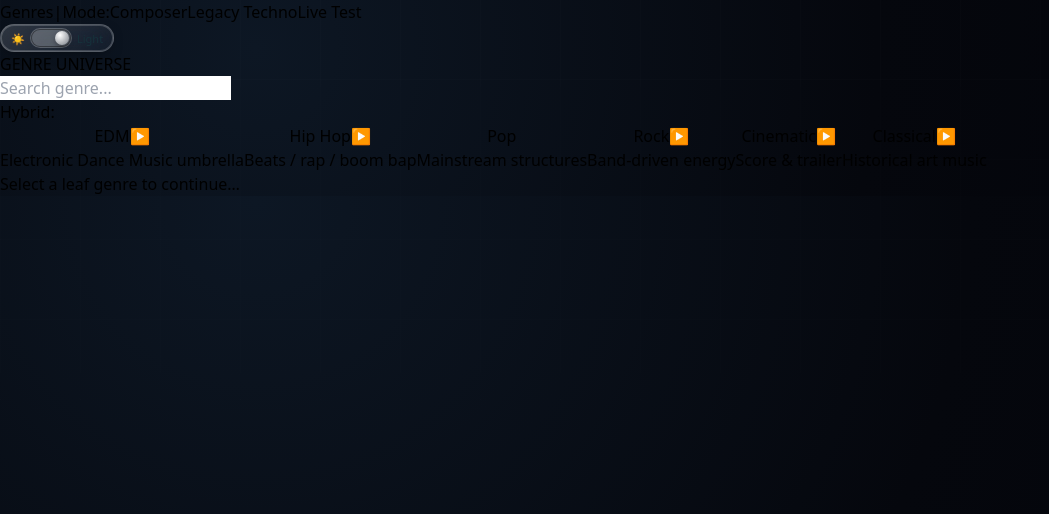
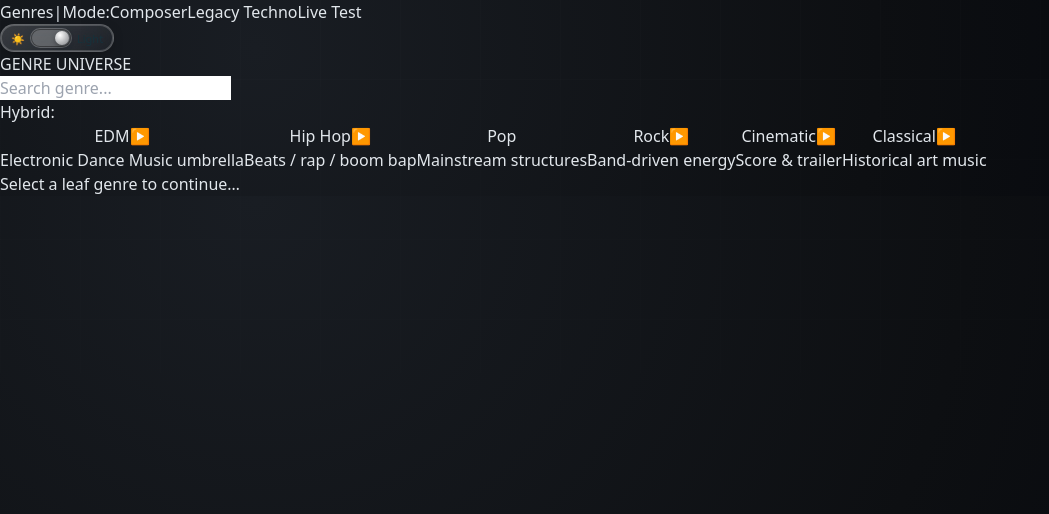
Before and after one commit to KIMJISUNG0/techno-prompt, a React (Vite) app: page / in a window 1280 px wide. Shown: the top 514 px of the page, without its empty margins (0-1049 px from the left). Built offline with nearby package versions, Linux system fonts and the light colour scheme.

Commit message:
feat(ui): unify grayscale/charcoal palette and neutralize genre gradients

```diff
--- a/src/components/portal/GenrePortal.tsx
+++ b/src/components/portal/GenrePortal.tsx
@@ -2,11 +2,6 @@ import React, { useState, useEffect, useMemo } from 'react';
 import { getGenreTheme } from '../../theme/genreThemes';
 
 // local helpers (duplicated for isolation) -------------------------------------------------
-function firstColor(grad:string){ const m=grad.split(' ').find(t=> t.startsWith('from-')); return m? tokenToHex(m.replace('from-','')):'#22d3ee'; }
-function midColor(grad:string){ const m=grad.split(' ').find(t=> t.startsWith('via-')); return m? tokenToHex(m.replace('via-','')): firstColor(grad); }
-function lastColor(grad:string){ const m=grad.split(' ').find(t=> t.startsWith('to-')); return m? tokenToHex(m.replace('to-','')):'#d946ef'; }
-const MAP: Record<string,string> = { 'cyan-400':'#22d3ee','teal-300':'#5eead4','fuchsia-400':'#e879f9','amber-400':'#fbbf24','lime-300':'#bef264','pink-400':'#f472b6','rose-300':'#fda4af','orange-300':'#fdba74','indigo-400':'#6366f1','violet-300':'#c4b5fd','sky-400':'#38bdf8','emerald-300':'#6ee7b7','purple-400':'#a855f7','yellow-200':'#fef08a','stone-300':'#d6d3d1','amber-300':'#fcd34d','yellow-400':'#facc15'};
-function tokenToHex(t:string){ return MAP[t] || '#22d3ee'; }
 
 export interface TopGenre {
   id: string;
@@ -136,25 +131,16 @@ export default function GenrePortal({ onPick, allowHybrid=true, maxHybrid=2 }: G
   });
 
   const rootGenre = path[0];
-  const portalTheme = getGenreTheme(rootGenre);
+  const portalTheme = getGenreTheme(rootGenre); // still used for subtle shadow only
   const accentBtn = 'text-[11px] px-2 py-1 rounded border transition shadow-inner/10 shadow-black/30';
-  const accentGhost = `border-slate-600 hover:border-current hover:bg-white/5 ${portalTheme.accent}`;
-  const accentPrimary = `bg-gradient-to-r ${portalTheme.gradient} text-slate-900 font-semibold border-transparent hover:brightness-110`;
+  const accentGhost = 'border-slate-600 hover:border-slate-400 hover:bg-white/5 text-slate-300';
+  const accentPrimary = 'bg-slate-300 text-slate-900 font-semibold border-slate-300 hover:bg-slate-200';
   const hybridActive = hybrid.length===2;
-  const secondTheme = hybridActive ? getGenreTheme(hybrid[1]) : null;
-  const headingGradient = hybridActive && secondTheme
-    ? 'from-[var(--ph-from)] via-[var(--ph-via)] to-[var(--ph-to)]'
-    : portalTheme.gradient;
-  const gradientVars = hybridActive && secondTheme ? {
-    ['--ph-from' as any]: firstColor(portalTheme.gradient),
-    ['--ph-via' as any]: midColor(portalTheme.gradient),
-    ['--ph-to' as any]: lastColor(secondTheme.gradient)
-  }: undefined;
   return (
-    <div className={`min-h-screen w-full bg-[#05070d] text-slate-100 px-6 py-10 ${portalTheme.glow}`} style={gradientVars}>
+    <div className={`min-h-screen w-full bg-[#05070d] text-slate-200 px-6 py-10 ${portalTheme.glow}`}>
       <div className="max-w-5xl mx-auto">
         <div className="flex items-center justify-between mb-6 flex-wrap gap-4">
-          <h1 className={`text-xl font-bold tracking-wider bg-clip-text text-transparent bg-gradient-to-r ${headingGradient}`}>GENRE UNIVERSE{hybridActive ? ' • HYBRID':''}</h1>
+          <h1 className={`text-xl font-bold tracking-wider text-slate-300`}>GENRE UNIVERSE{hybridActive ? ' • HYBRID':''}</h1>
           <div className="flex items-center gap-3 text-[11px] text-slate-400 flex-wrap">
             <input value={query} onChange={e=> setQuery(e.target.value)} placeholder="Search genre..." className="px-2 py-1 rounded bg-slate-800/60 border border-slate-700 focus:outline-none focus:border-cyan-400" />
             {path.length>0 && <button onClick={back} className={`${accentBtn} ${accentGhost}`}>Back</button>}
@@ -163,7 +149,7 @@ export default function GenrePortal({ onPick, allowHybrid=true, maxHybrid=2 }: G
               <div className="flex items-center gap-1">
                 <span className="text-slate-500">Hybrid:</span>
                 {hybrid.map(h=> (
-                  <button key={h} onClick={()=> setHybrid(x=> x.filter(i=> i!==h))} className={`px-2 py-0.5 text-[10px] rounded-full border border-fuchsia-400/60 text-fuchsia-200 bg-fuchsia-500/10 hover:border-fuchsia-300`}>{h}</button>
+                  <button key={h} onClick={()=> setHybrid(x=> x.filter(i=> i!==h))} className={`px-2 py-0.5 text-[10px] rounded-full border border-slate-500 text-slate-300 bg-white/5 hover:border-slate-400`}>{h}</button>
                 ))}
                 {hybrid.length>0 && <button onClick={()=> commitPick(hybrid)} className={`${accentBtn} ${accentPrimary}`}>Go</button>}
               </div>
@@ -174,16 +160,16 @@ export default function GenrePortal({ onPick, allowHybrid=true, maxHybrid=2 }: G
           <div className="mb-6 flex items-center gap-2 flex-wrap text-[11px]">
             <span className="text-slate-500">Recent:</span>
             {recent.slice(0,8).map(r=> (
-              <button key={r} onClick={()=> commitPick([r])} className="px-2 py-0.5 rounded border border-slate-600 hover:border-cyan-400 text-slate-300 hover:text-cyan-200">{r}</button>
+              <button key={r} onClick={()=> commitPick([r])} className="px-2 py-0.5 rounded border border-slate-600 hover:border-slate-400 text-slate-300 hover:text-slate-200">{r}</button>
             ))}
           </div>
         )}
         <div className="grid gap-4 sm:grid-cols-2 md:grid-cols-3 lg:grid-cols-4">
           {filteredLevel.map(n=> (
-            <button key={n.id} onClick={()=> enter(n.id)} className="group relative border border-slate-700 rounded-xl p-4 text-left bg-white/5 hover:border-cyan-400 hover:bg-slate-800/40 transition">
-              <div className="text-base font-medium tracking-wide group-hover:text-cyan-200 flex items-center justify-between">
+            <button key={n.id} onClick={()=> enter(n.id)} className="group relative border border-slate-700 rounded-xl p-4 text-left bg-white/5 hover:border-slate-500 hover:bg-slate-800/40 transition">
+              <div className="text-base font-medium tracking-wide group-hover:text-slate-200 flex items-center justify-between">
                 <span>{n.label}</span>
-                {n.children && <span className="text-[10px] text-slate-500 group-hover:text-cyan-300">▶</span>}
+                {n.children && <span className="text-[10px] text-slate-500 group-hover:text-slate-300">▶</span>}
               </div>
               <p className="mt-2 text-[11px] text-slate-400 line-clamp-3 min-h-[2.5rem]">{n.description || (n.children? 'Category':'')}</p>
             </button>
--- a/src/index.css
+++ b/src/index.css
@@ -2,10 +2,39 @@
 @tailwind components;
 @tailwind utilities;
 
-/* Global Dark Glass + Background */
+/* Global Dark Glass + Background (neutralized) */
+:root {
+	/* Neutral charcoal grayscale palette tokens */
+	--gray-950: #0d0f12;
+	--gray-900: #14171c;
+	--gray-850: #191d23;
+	--gray-800: #1f242b;
+	--gray-750: #262c35;
+	--gray-700: #2e353f;
+	--gray-600: #3c4552;
+	--gray-500: #566272;
+	--gray-400: #738095;
+	--gray-300: #9aa6b5;
+	--gray-200: #c2cbd5;
+	--gray-150: #d4dbe3;
+	--gray-100: #e4e9ef;
+	--gray-050: #f5f7fa;
+	--accent: #9fb4c5;
+	--accent-strong: #c3d4e0;
+	--focus-ring: #6e8aa3;
+	--bg-radial: radial-gradient(circle at 20% 25%, var(--gray-850) 0%, var(--gray-950) 60%, #05070d 100%);
+	--panel-glass: rgba(255,255,255,0.04);
+	--panel-border: rgba(255,255,255,0.07);
+	--panel-border-strong: rgba(255,255,255,0.12);
+	--text-primary: #e2e7ec;
+	--text-secondary: #9aa8b9;
+	--text-faint: #5e6b78;
+}
+
 html, body, #root {
-	background: radial-gradient(circle at 20% 25%, #0d1724 0%, #05070d 60%, #03040a 100%);
+	background: var(--bg-radial);
 	min-height:100%;
+	color:var(--text-primary);
 }
 
 body::before {
@@ -20,37 +49,38 @@ body::before {
 
 .glass-card {
 	position:relative;
-	background:rgba(255,255,255,0.05);
+	background:var(--panel-glass);
 	backdrop-filter: blur(10px) saturate(150%);
 	-webkit-backdrop-filter: blur(10px) saturate(150%);
-	border:1px solid rgba(255,255,255,0.08);
-	box-shadow:0 4px 14px -6px rgba(0,0,0,0.6), inset 0 0 0 1px rgba(255,255,255,0.05);
+	border:1px solid var(--panel-border);
+	box-shadow:0 4px 14px -6px rgba(0,0,0,0.65), inset 0 0 0 1px rgba(255,255,255,0.04);
 	border-radius:16px;
 }
 
-/* Bubble Button (iOS style) */
+/* Bubble Button (neutral) */
 .bubble-btn {
 	position:relative; overflow:hidden; border-radius:9999px;
-	padding:0.55rem 1.05rem; font-size:11px; letter-spacing:.4px;
-	border:1px solid rgba(255,255,255,0.15);
+	padding:0.55rem 1.05rem; font-size:11px; letter-spacing:.4px; font-weight:500;
+	border:1px solid var(--panel-border);
 	background:
-		radial-gradient(at 35% 30%, rgba(255,255,255,0.25), rgba(255,255,255,0) 60%),
-		linear-gradient(140deg, rgba(255,255,255,0.12), rgba(255,255,255,0.04));
+		radial-gradient(at 35% 30%, rgba(255,255,255,0.18), rgba(255,255,255,0) 60%),
+		linear-gradient(140deg, rgba(255,255,255,0.10), rgba(255,255,255,0.04));
 	backdrop-filter: blur(12px) saturate(160%);
 	-webkit-backdrop-filter: blur(12px) saturate(160%);
-	box-shadow:0 4px 12px -4px rgba(0,0,0,0.6), 0 0 0 1px rgba(255,255,255,0.06), inset 0 0 0 1px rgba(255,255,255,0.08);
+	box-shadow:0 4px 12px -4px rgba(0,0,0,0.7), 0 0 0 1px rgba(255,255,255,0.05), inset 0 0 0 1px rgba(255,255,255,0.07);
 	transition:background .35s ease, transform .3s ease, box-shadow .45s ease, color .3s;
-	color:#e3f6ff;
+	color:var(--text-secondary);
 }
-.bubble-btn[data-variant="primary"]{ color:#08222b; font-weight:600; }
+.bubble-btn[data-variant="primary"]{ color:#101418; font-weight:600; background:linear-gradient(to bottom,var(--gray-300),var(--gray-150)); border-color:var(--gray-300); }
 .bubble-btn:hover {
 	background:
-		radial-gradient(at var(--mx,50%) var(--my,50%), rgba(255,255,255,0.35), rgba(255,255,255,0) 65%),
-		linear-gradient(140deg, rgba(255,255,255,0.18), rgba(255,255,255,0.05));
-	box-shadow:0 6px 18px -6px rgba(0,0,0,0.7), 0 0 0 1px rgba(255,255,255,0.12), inset 0 0 0 1px rgba(255,255,255,0.12);
+		radial-gradient(at var(--mx,50%) var(--my,50%), rgba(255,255,255,0.28), rgba(255,255,255,0) 65%),
+		linear-gradient(140deg, rgba(255,255,255,0.15), rgba(255,255,255,0.05));
+	box-shadow:0 6px 18px -6px rgba(0,0,0,0.75), 0 0 0 1px rgba(255,255,255,0.11), inset 0 0 0 1px rgba(255,255,255,0.11);
+	color:var(--accent-strong);
 }
 .bubble-btn:active { transform:scale(.96); }
-.bubble-btn:focus-visible { outline:2px solid rgba(134,239,255,0.6); outline-offset:2px; }
+.bubble-btn:focus-visible { outline:2px solid var(--focus-ring); outline-offset:2px; }
 .bubble-btn.ripple-anim::before {
 	content:""; position:absolute; width:14px; height:14px; border-radius:50%;
 	left:calc(var(--mx,50%) - 7px); top:calc(var(--my,50%) - 7px);
@@ -77,17 +107,18 @@ body::before {
 	--ios-depth-shadow: 0 4px 10px -4px rgba(0,0,0,0.55), 0 6px 22px -10px rgba(0,0,0,0.8);
 }
 
+
 .ios-bubble {
 	position:relative; isolation:isolate; user-select:none;
 	border-radius:22px; padding:0.75rem 1rem; font-size:12px; font-weight:500; letter-spacing:.35px;
 	background:
 		var(--ios-sheen),
-		linear-gradient(145deg, rgba(255,255,255,0.18), rgba(255,255,255,0.05));
+		linear-gradient(145deg, rgba(255,255,255,0.15), rgba(255,255,255,0.05));
 	backdrop-filter:blur(18px) saturate(170%) contrast(110%);
 	-webkit-backdrop-filter:blur(18px) saturate(170%) contrast(110%);
 	border:1px solid rgba(255,255,255,0.22);
 	box-shadow:var(--ios-depth-shadow), inset 0 0 0 1px rgba(255,255,255,0.12);
-	color:#e6faff; display:inline-flex; align-items:center; gap:.55rem; cursor:pointer;
+	color:var(--text-secondary); display:inline-flex; align-items:center; gap:.55rem; cursor:pointer;
 	transition:box-shadow .45s ease, background .4s ease, transform .35s ease;
 }
 .ios-bubble::after { /* dynamic chroma ring */
@@ -98,7 +129,7 @@ body::before {
 	-webkit-mask-composite:xor; mask-composite:exclude;
 	opacity:.35; filter:blur(4px); transition:opacity .4s;
 }
-.ios-bubble[data-variant="accent"]{ color:#061c22; font-weight:600; }
+.ios-bubble[data-variant="accent"]{ color:#11171d; font-weight:600; background:linear-gradient(to bottom,var(--gray-300),var(--gray-150)); }
 .ios-bubble:hover { box-shadow:0 6px 26px -8px rgba(0,200,255,0.55), 0 0 0 1px rgba(255,255,255,0.35), inset 0 0 0 1px rgba(255,255,255,0.18); }
 .ios-bubble:hover::after { opacity:.65; }
 .ios-bubble:active { transform:translateY(1px) scale(.985); }
@@ -114,7 +145,7 @@ body::before {
 	-webkit-backdrop-filter:blur(20px) saturate(180%);
 	border:1px solid rgba(255,255,255,0.25);
 	box-shadow:0 6px 24px -8px rgba(0,0,0,0.75), 0 0 0 1px rgba(255,255,255,0.18), inset 0 0 0 1px rgba(255,255,255,0.28);
-	color:#f2fbff; cursor:pointer; transition:transform .4s cubic-bezier(.22,.68,.37,1), box-shadow .5s, background .5s;
+	color:var(--text-secondary); cursor:pointer; transition:transform .4s cubic-bezier(.22,.68,.37,1), box-shadow .5s, background .5s;
 }
 .ios-pill::before { /* moving liquid aura */
 	content:""; position:absolute; inset:0; border-radius:inherit; mix-blend-mode:overlay; pointer-events:none;
--- a/src/main.tsx
+++ b/src/main.tsx
@@ -60,12 +60,12 @@ function AppShell() {
   return (
     <div className={"min-h-screen flex flex-col " + (mode==='dark' ? 'app-dark-root' : 'bg-slate-100') }>
       <nav className={(mode==='dark' ? 'app-dark-nav ' : 'bg-white/70 backdrop-blur border-slate-200 ') + "border-b flex gap-4 px-4 py-2 text-xs tracking-wide items-center"}>
-        <button onClick={()=> (window as any).resetGenre?.()} className={mode==='dark' ? 'text-slate-400 hover:text-cyan-300' : 'text-slate-600 hover:text-cyan-700'}>Genres</button>
+  <button onClick={()=> (window as any).resetGenre?.()} className={mode==='dark' ? 'text-slate-400 hover:text-slate-200' : 'text-slate-600 hover:text-slate-800'}>Genres</button>
         <span className={mode==='dark' ? 'text-slate-600' : 'text-slate-400'}>|</span>
         <span className={mode==='dark' ? 'text-slate-500' : 'text-slate-500'}>Mode:</span>
-        <a href="#composer" className={mode==='dark' ? 'text-cyan-300 hover:underline' : 'text-cyan-700 hover:underline'}>Composer</a>
-        <a href="#legacy" className={mode==='dark' ? 'text-cyan-300 hover:underline' : 'text-cyan-700 hover:underline'}>Legacy Techno</a>
-        <a href="#live-test" className={mode==='dark' ? 'text-fuchsia-300 hover:underline' : 'text-fuchsia-600 hover:underline'}>Live Test</a>
+  <a href="#composer" className={mode==='dark' ? 'text-slate-300 hover:underline' : 'text-slate-700 hover:underline'}>Composer</a>
+  <a href="#legacy" className={mode==='dark' ? 'text-slate-300 hover:underline' : 'text-slate-700 hover:underline'}>Legacy Techno</a>
+  <a href="#live-test" className={mode==='dark' ? 'text-slate-300 hover:underline' : 'text-slate-700 hover:underline'}>Live Test</a>
         <div className="flex-1" />
         <div onClick={toggle} className="theme-toggle" data-mode={mode} role="button" aria-label="Toggle dark / light theme">
           <span className="tt-ico" aria-hidden>{mode==='dark' ? '🌙' : '☀️'}</span>
--- a/src/theme/genreThemes.ts
+++ b/src/theme/genreThemes.ts
@@ -7,111 +7,22 @@ export interface GenreTheme {
 }
 
 export const GENRE_THEMES: Record<string, GenreTheme> = {
-  techno: {
-    id: 'techno',
-    gradient: 'from-cyan-400 via-teal-300 to-fuchsia-400',
-    accent: 'text-cyan-300',
-    glow: 'shadow-[0_0_24px_rgba(34,211,238,0.35)]',
-    softBg: 'bg-cyan-500/10'
-  },
-  techhouse: {
-    id: 'techhouse',
-    gradient: 'from-amber-400 via-lime-300 to-cyan-400',
-    accent: 'text-amber-300',
-    glow: 'shadow-[0_0_24px_rgba(245,158,11,0.35)]',
-    softBg: 'bg-amber-500/10'
-  },
-  house: {
-    id: 'house',
-    gradient: 'from-pink-400 via-rose-300 to-orange-300',
-    accent: 'text-pink-300',
-    glow: 'shadow-[0_0_24px_rgba(236,72,153,0.35)]',
-    softBg: 'bg-pink-500/10'
-  },
-  trance: {
-    id: 'trance',
-    gradient: 'from-indigo-400 via-violet-300 to-cyan-300',
-    accent: 'text-indigo-300',
-    glow: 'shadow-[0_0_24px_rgba(129,140,248,0.35)]',
-    softBg: 'bg-indigo-500/10'
-  },
-  dubstep: {
-    id: 'dubstep',
-    gradient: 'from-lime-400 via-emerald-300 to-purple-400',
-    accent: 'text-lime-300',
-    glow: 'shadow-[0_0_24px_rgba(132,204,22,0.35)]',
-    softBg: 'bg-lime-500/10'
-  },
-  hiphop: {
-    id: 'hiphop',
-    gradient: 'from-yellow-400 via-amber-300 to-emerald-300',
-    accent: 'text-amber-300',
-    glow: 'shadow-[0_0_24px_rgba(251,191,36,0.35)]',
-    softBg: 'bg-yellow-500/10'
-  },
-  boomBap: {
-    id: 'boomBap',
-    gradient: 'from-amber-400 via-yellow-300 to-stone-300',
-    accent: 'text-amber-300',
-    glow: 'shadow-[0_0_24px_rgba(245,158,11,0.35)]',
-    softBg: 'bg-amber-500/10'
-  },
-  trap: {
-    id: 'trap',
-    gradient: 'from-fuchsia-400 via-pink-400 to-purple-400',
-    accent: 'text-fuchsia-300',
-    glow: 'shadow-[0_0_24px_rgba(217,70,239,0.35)]',
-    softBg: 'bg-fuchsia-500/10'
-  },
-  lofiBeats: {
-    id: 'lofiBeats',
-    gradient: 'from-rose-300 via-pink-400 to-amber-300',
-    accent: 'text-rose-300',
-    glow: 'shadow-[0_0_24px_rgba(244,114,182,0.35)]',
-    softBg: 'bg-rose-500/10'
-  },
-  dnb: {
-    id: 'dnb',
-    gradient: 'from-lime-300 via-emerald-300 to-cyan-400',
-    accent: 'text-lime-300',
-    glow: 'shadow-[0_0_24px_rgba(132,204,22,0.35)]',
-    softBg: 'bg-lime-500/10'
-  },
-  ambient: {
-    id: 'ambient',
-    gradient: 'from-sky-400 via-cyan-300 to-emerald-300',
-    accent: 'text-sky-300',
-    glow: 'shadow-[0_0_24px_rgba(56,189,248,0.35)]',
-    softBg: 'bg-sky-500/10'
-  },
-  cinematic: {
-    id: 'cinematic',
-    gradient: 'from-purple-400 via-indigo-400 to-amber-300',
-    accent: 'text-indigo-300',
-    glow: 'shadow-[0_0_24px_rgba(129,140,248,0.35)]',
-    softBg: 'bg-indigo-500/10'
-  },
-  orchestral: {
-    id: 'orchestral',
-    gradient: 'from-amber-300 via-yellow-200 to-stone-300',
-    accent: 'text-amber-200',
-    glow: 'shadow-[0_0_24px_rgba(245,158,11,0.35)]',
-    softBg: 'bg-amber-400/10'
-  },
-  pop: {
-    id: 'pop',
-    gradient: 'from-pink-400 via-amber-300 to-cyan-300',
-    accent: 'text-pink-300',
-    glow: 'shadow-[0_0_24px_rgba(236,72,153,0.35)]',
-    softBg: 'bg-pink-500/10'
-  },
-  default: {
-    id: 'default',
-    gradient: 'from-cyan-300 via-teal-200 to-fuchsia-300',
-    accent: 'text-cyan-300',
-    glow: 'shadow-[0_0_24px_rgba(34,211,238,0.30)]',
-    softBg: 'bg-cyan-500/10'
-  }
+  /* Unified neutral theme for all genres (grayscale) */
+  techno: { id:'techno', gradient:'from-slate-500 via-slate-400 to-slate-300', accent:'text-slate-300', glow:'shadow-[0_0_12px_rgba(148,163,184,0.25)]', softBg:'bg-slate-500/10' },
+  techhouse: { id:'techhouse', gradient:'from-slate-500 via-slate-400 to-slate-300', accent:'text-slate-300', glow:'shadow-[0_0_12px_rgba(148,163,184,0.25)]', softBg:'bg-slate-500/10' },
+  house: { id:'house', gradient:'from-slate-500 via-slate-400 to-slate-300', accent:'text-slate-300', glow:'shadow-[0_0_12px_rgba(148,163,184,0.25)]', softBg:'bg-slate-500/10' },
+  trance: { id:'trance', gradient:'from-slate-500 via-slate-400 to-slate-300', accent:'text-slate-300', glow:'shadow-[0_0_12px_rgba(148,163,184,0.25)]', softBg:'bg-slate-500/10' },
+  dubstep: { id:'dubstep', gradient:'from-slate-500 via-slate-400 to-slate-300', accent:'text-slate-300', glow:'shadow-[0_0_12px_rgba(148,163,184,0.25)]', softBg:'bg-slate-500/10' },
+  hiphop: { id:'hiphop', gradient:'from-slate-500 via-slate-400 to-slate-300', accent:'text-slate-300', glow:'shadow-[0_0_12px_rgba(148,163,184,0.25)]', softBg:'bg-slate-500/10' },
+  boomBap: { id:'boomBap', gradient:'from-slate-500 via-slate-400 to-slate-300', accent:'text-slate-300', glow:'shadow-[0_0_12px_rgba(148,163,184,0.25)]', softBg:'bg-slate-500/10' },
+  trap: { id:'trap', gradient:'from-slate-500 via-slate-400 to-slate-300', accent:'text-slate-300', glow:'shadow-[0_0_12px_rgba(148,163,184,0.25)]', softBg:'bg-slate-500/10' },
+  lofiBeats: { id:'lofiBeats', gradient:'from-slate-500 via-slate-400 to-slate-300', accent:'text-slate-300', glow:'shadow-[0_0_12px_rgba(148,163,184,0.25)]', softBg:'bg-slate-500/10' },
+  dnb: { id:'dnb', gradient:'from-slate-500 via-slate-400 to-slate-300', accent:'text-slate-300', glow:'shadow-[0_0_12px_rgba(148,163,184,0.25)]', softBg:'bg-slate-500/10' },
+  ambient: { id:'ambient', gradient:'from-slate-500 via-slate-400 to-slate-300', accent:'text-slate-300', glow:'shadow-[0_0_12px_rgba(148,163,184,0.25)]', softBg:'bg-slate-500/10' },
+  cinematic: { id:'cinematic', gradient:'from-slate-500 via-slate-400 to-slate-300', accent:'text-slate-300', glow:'shadow-[0_0_12px_rgba(148,163,184,0.25)]', softBg:'bg-slate-500/10' },
+  orchestral: { id:'orchestral', gradient:'from-slate-500 via-slate-400 to-slate-300', accent:'text-slate-300', glow:'shadow-[0_0_12px_rgba(148,163,184,0.25)]', softBg:'bg-slate-500/10' },
+  pop: { id:'pop', gradient:'from-slate-500 via-slate-400 to-slate-300', accent:'text-slate-300', glow:'shadow-[0_0_12px_rgba(148,163,184,0.25)]', softBg:'bg-slate-500/10' },
+  default: { id:'default', gradient:'from-slate-500 via-slate-400 to-slate-300', accent:'text-slate-300', glow:'shadow-[0_0_10px_rgba(148,163,184,0.22)]', softBg:'bg-slate-500/10' }
 };
 
 export function getGenreTheme(id?:string){
```
Also changed, not shown: src/components/melody/MelodyRecorder.tsx (+5 -5 lines), src/components/wizard/MultiGenrePromptWizard.tsx (+10 -7 lines).
